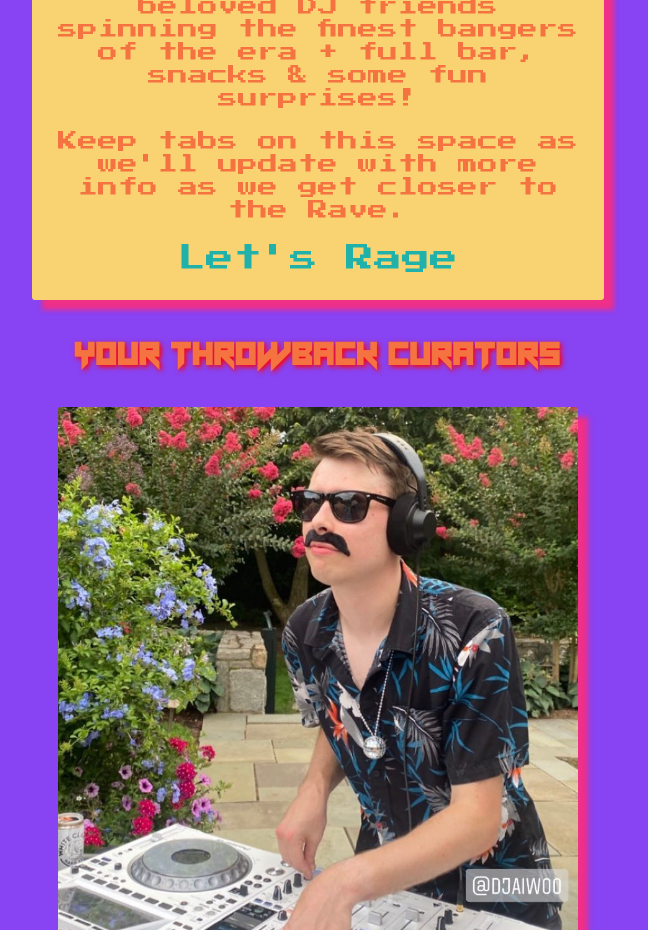
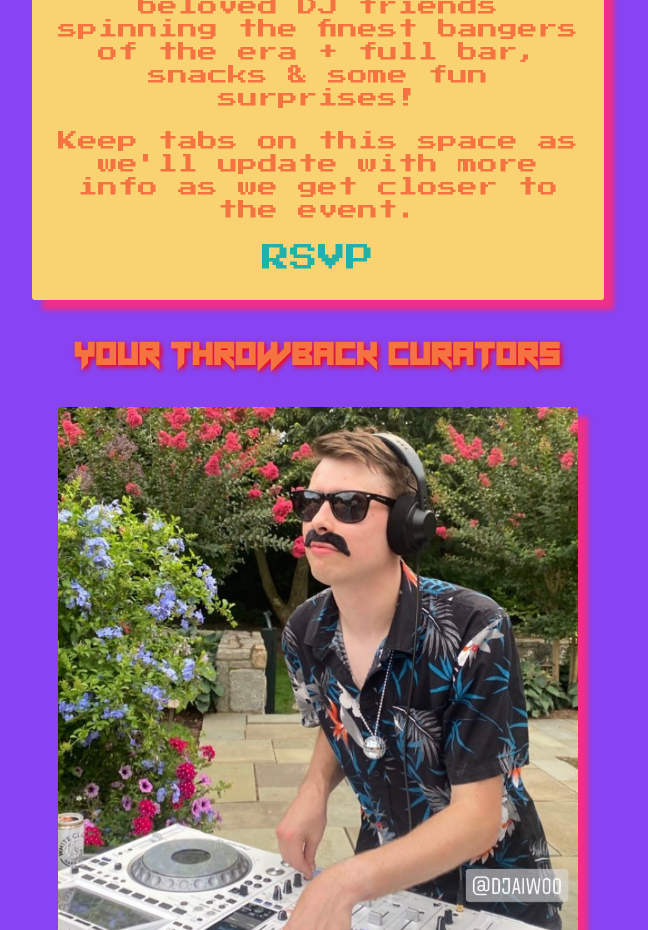
Before and after one commit to Jaiwoo/kandii.club, a React (Create React App) app: page / in a window 1280 px wide. Shown: the part 1000-1930 px from the top of the page, without its empty margins (322-970 px from the left). Built offline with nearby package versions, Linux system fonts and the light colour scheme.

Commit message:
changed RSVP link

```diff
--- a/src/App.js
+++ b/src/App.js
@@ -43,7 +43,7 @@ function App() {
         </p>
         <p>
           Keep tabs on this space as we'll update with more info as we get
-          closer to the Rave.
+          closer to the event.
         </p>
         <a
           id='text-link'
@@ -51,7 +51,7 @@ function App() {
           rel='noreferrer'
           target='_blank'
         >
-          Let's Rage
+          RSVP
         </a>
       </div>
 
```
